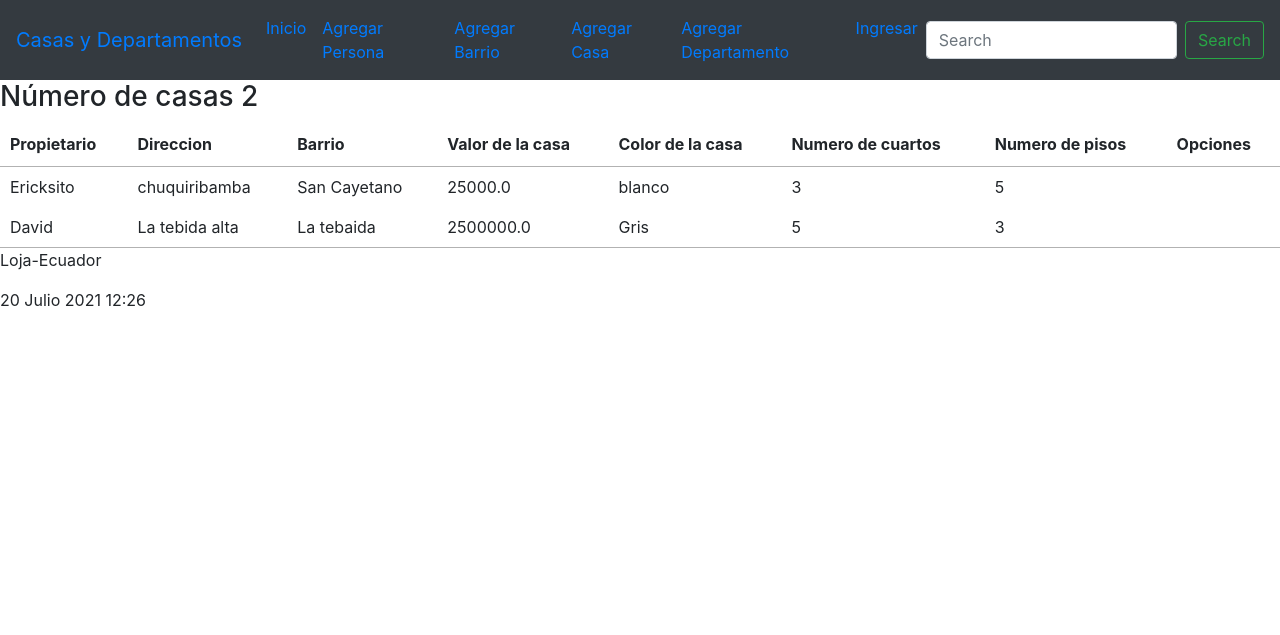
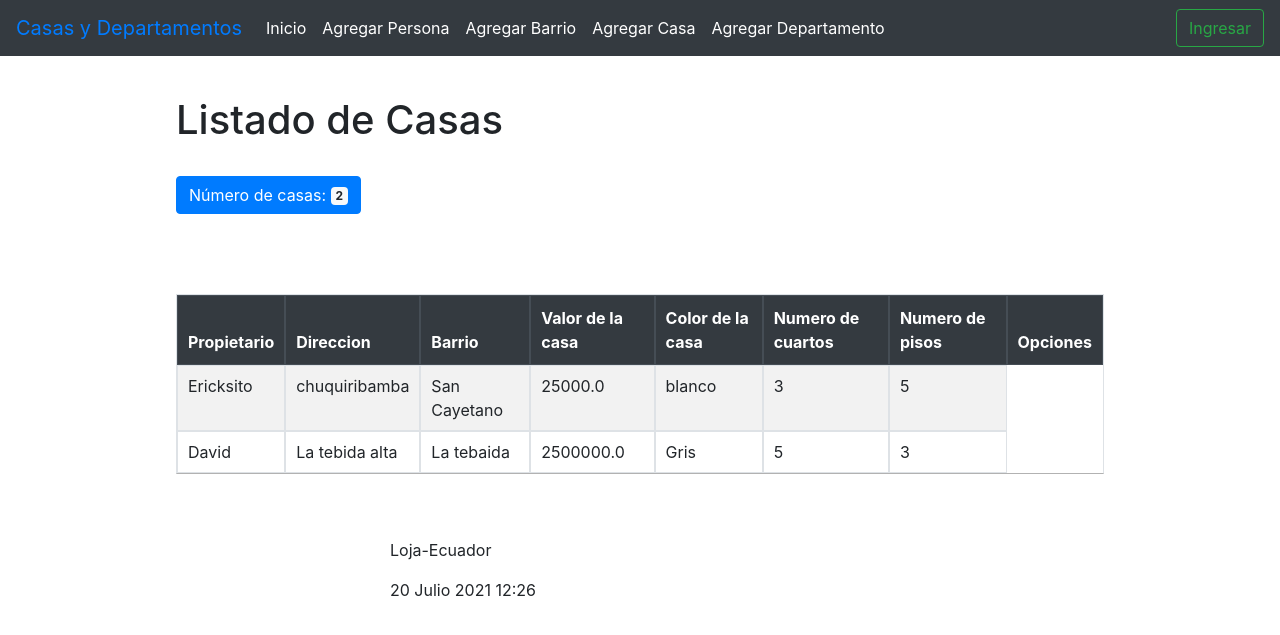
Before and after one commit to PlataformasWeb-P-AA2021/trafinal-2bim-fsocietyteam, a Django app: page /ver/casas in a window 1280 px wide. Shown: the top 635 px of the page. Run offline with Django 3.2, Linux system fonts and the light colour scheme; data comes from the database, SQL or seed files in the repository; both versions use the stored data as it was after the commit; some libraries are stand-ins or nearby versions.

Commit message:
Disenio interfaz

```diff
--- a/proyecto-django/TrabajoFinal/administrativo/templates/index.html
+++ b/proyecto-django/TrabajoFinal/administrativo/templates/index.html
@@ -12,7 +12,6 @@
   <p>Si desea ver el listado click al boton de abajo.</p>
   <a class="btn btn-primary btn-lg" href="{% url 'ver_casas' %}" role="button">Ver listado</a>
 </div>
-<br>
 <div class="jumbotron">
   <h1 class="display-4">Listado de Departamentos</h1>
   <p class="lead">Aqui podra encontrar el listado de los departamentos registradas</p>
--- a/proyecto-django/TrabajoFinal/administrativo/templates/master.html
+++ b/proyecto-django/TrabajoFinal/administrativo/templates/master.html
@@ -20,55 +20,55 @@
     {% load account %}
   <header>
     <nav class="navbar navbar-expand-lg bg-dark">
-      <a class="navbar-brand" href="#">Casas y Departamentos</a>
+      <a class="navbar-brand" href="{% url 'index' %}">Casas y Departamentos</a>
       <button class="navbar-toggler" type="button" data-toggle="collapse" data-target="#navbarScroll" aria-controls="navbarScroll" aria-expanded="false" aria-label="Toggle navigation">
         <span class="navbar-toggler-icon"></span>
       </button>
       <div class="collapse navbar-collapse" id="navbarScroll">
         <ul class="navbar-nav mr-auto my-2 my-lg-0 navbar-nav-scroll" style="max-height: 100px;">
           <li class="nav-item active">
-            <a class="nav-link" href="{% url 'index' %}">Inicio</a>
+            <a class="nav-link text-white bg-dark" href="{% url 'index' %}">Inicio</a>
           </li>
           <li class="nav-item active">
-            <a class="nav-link" href="{% url 'crear_persona' %}">Agregar Persona</a>
+            <a class="nav-link text-white bg-dark" href="{% url 'crear_persona' %}">Agregar Persona</a>
           </li>
           <li class="nav-item">
-            <a class="nav-link active" href="{% url 'crear_barrio' %}" >Agregar Barrio</a>
+            <a class="nav-link text-white bg-dark" href="{% url 'crear_barrio' %}" >Agregar Barrio</a>
           </li>
           <li class="nav-item">
-            <a class="nav-link active" href="{% url 'crear_casa' %}">Agregar Casa</a>
+            <a class="nav-link text-white bg-dark" href="{% url 'crear_casa' %}">Agregar Casa</a>
           </li>
           <li class="nav-item">
-            <a class="nav-link active" href="{% url 'crear_departamento' %}">Agregar Departamento</a>
+            <a class="nav-link text-white bg-dark" href="{% url 'crear_departamento' %}">Agregar Departamento</a>
           </li>
-          {% if user.is_authenticated %}
-          <li><a class="nav-link active" href="{% url 'logout_view' %}">Salir</a></li>
-        {% else %}
-          <li class="nav-item">
-            <a class="nav-link active" href="{% url 'login' %}">Ingresar</a>
-          </li>
-        {% endif %}
         </ul>
         <form class="d-flex">
-          <input class="form-control mr-2" type="search" placeholder="Search" aria-label="Search">
-          <button class="btn btn-outline-success" type="submit">Search</button>
+          {% if user.is_authenticated %}
+           <span class="nombre_usuario nav-link text-white bg-dark"> Bienvenido: {{user.username}} </span>
+        {% endif %}
+          {% if messages %}
+          <div class="messages">
+            {% for message in messages %}
+            <span class="nav-link text-white bg-dark" {% if message.tags %} class="{{ message.tags }}"{% endif %}>{{ message }}</span>
+            {% endfor %}
+          </div>
+        {% endif %}
+          {% if user.is_authenticated %}
+          <a class="btn btn-outline-success" href="{% url 'logout_view' %}">Salir</a>
+          {% else %}
+          <li class="d-flex">
+            <a class="btn btn-outline-success" href="{% url 'login' %}">Ingresar</a>
+          </li>
+          {% endif %}
         </form>
       </div>
     </nav>
     <div class="">
-        {% if messages %}
-          <div class="messages">
-            {% for message in messages %}
-            <span{% if message.tags %} class="{{ message.tags }}"{% endif %}>{{ message }}</span>
-            {% endfor %}
-          </div>
-        {% endif %}
+
       </div>
     <nav class="top_menu">
 
-        {% if user.is_authenticated %}
-           <span class="nombre_usuario"> Bienvenido: {{user.username}} </span>
-        {% endif %}
+
 
 
     </nav>
@@ -91,8 +91,12 @@
   </section>
 
     <footer>
-      <p>Loja-Ecuador</p>
+      <br><br>
+      <div class="mx-auto" style="width: 500px;">
+        <p>Loja-Ecuador</p>
       <p>{% now "j F Y H:i" %}</p>
+      </div>
+
     </footer>
   </body>
 </html>
--- a/proyecto-django/TrabajoFinal/administrativo/templates/registration/login.html
+++ b/proyecto-django/TrabajoFinal/administrativo/templates/registration/login.html
@@ -3,10 +3,15 @@
 {% block title %}Login - aquí{% endblock %}
 
 {% block content %}
+<div class="mx-auto" style="width: 500px;">
+  <br><br>
   <h2>Login</h2>
+  <br>
   <form method="post">
     {% csrf_token %}
     {{ form.as_p }}
     <button type="submit">Ingresar</button>
   </form>
+</div>
+
 {% endblock %}
--- a/proyecto-django/TrabajoFinal/administrativo/templates/ver_casas.html
+++ b/proyecto-django/TrabajoFinal/administrativo/templates/ver_casas.html
@@ -5,11 +5,19 @@
 {% endblock %}
 
 {% block content %}
-<h3>Número de casas {{ numero_casas }}</h3>
+<br>
+<div class="display-8 w-75 p-3 mx-auto">
+  <h1 class="">Listado de Casas</h1><br>
+  <a type="button" class="btn btn-primary ">
+  Número de casas:  <span class="badge badge-light">{{ numero_casas }}</span>
+</a>
+</div>
+<br>
+<br>
+<div class = "w-75 p-3 mx-auto">
+  <table id="tabla_datos" class="table table-striped table-bordered " style="width:100%">
 
-<table id="tabla_datos">
-
-  <thead>
+    <thead class="thead-dark">
       <tr>
         <th>Propietario</th>
         <th>Direccion</th>
@@ -33,8 +41,8 @@
       <td>{{e.numPisos}}</td>
       {% if user.is_authenticated %}
       <td>
-      <a href="{% url 'editar_casa' e.id %}">Editar</a> <br>
-      <a href="{% url 'eliminar_casa' e.id %}"
+        <a class="btn btn-primary" href="{% url 'editar_casa' e.id %}">Editar</a> <br> <br>
+        <a class="btn btn-danger" href="{% url 'eliminar_casa' e.id %}"
         onclick="return confirm('¿Está seguro de la eliminación?')" >
         Eliminar</a>
       </td>
@@ -43,6 +51,8 @@
     </tr>
     {% endfor %}
   </table>
+</div>
+
 
 <script type="text/javascript">
   $(document).ready( function () {
```
Also changed, not shown: proyecto-django/TrabajoFinal/administrativo/templates/crearBarrio.html (+11 -6 lines), proyecto-django/TrabajoFinal/administrativo/templates/crearCasa.html (+11 -6 lines), proyecto-django/TrabajoFinal/administrativo/templates/crearDepartamento.html (+10 -8 lines), proyecto-django/TrabajoFinal/administrativo/templates/crearPersona.html (+10 -6 lines), proyecto-django/TrabajoFinal/administrativo/templates/editarCasa.html (+10 -6 lines), proyecto-django/TrabajoFinal/administrativo/templates/editarDepartamento.html (+10 -6 lines), proyecto-django/TrabajoFinal/administrativo/templates/ver_departamentos.html (+15 -5 lines), proyecto-flask/templates/lascasas.html (+21 -11 lines), proyecto-flask/templates/laspersonas.html (+17 -9 lines), proyecto-flask/templates/losbarrios.html (+16 -8 lines), proyecto-flask/templates/losdepartamentos.html (+19 -10 lines), proyecto-django/TrabajoFinal/db.sqlite3. Lines whose indentation alone changed are shown as unchanged.
